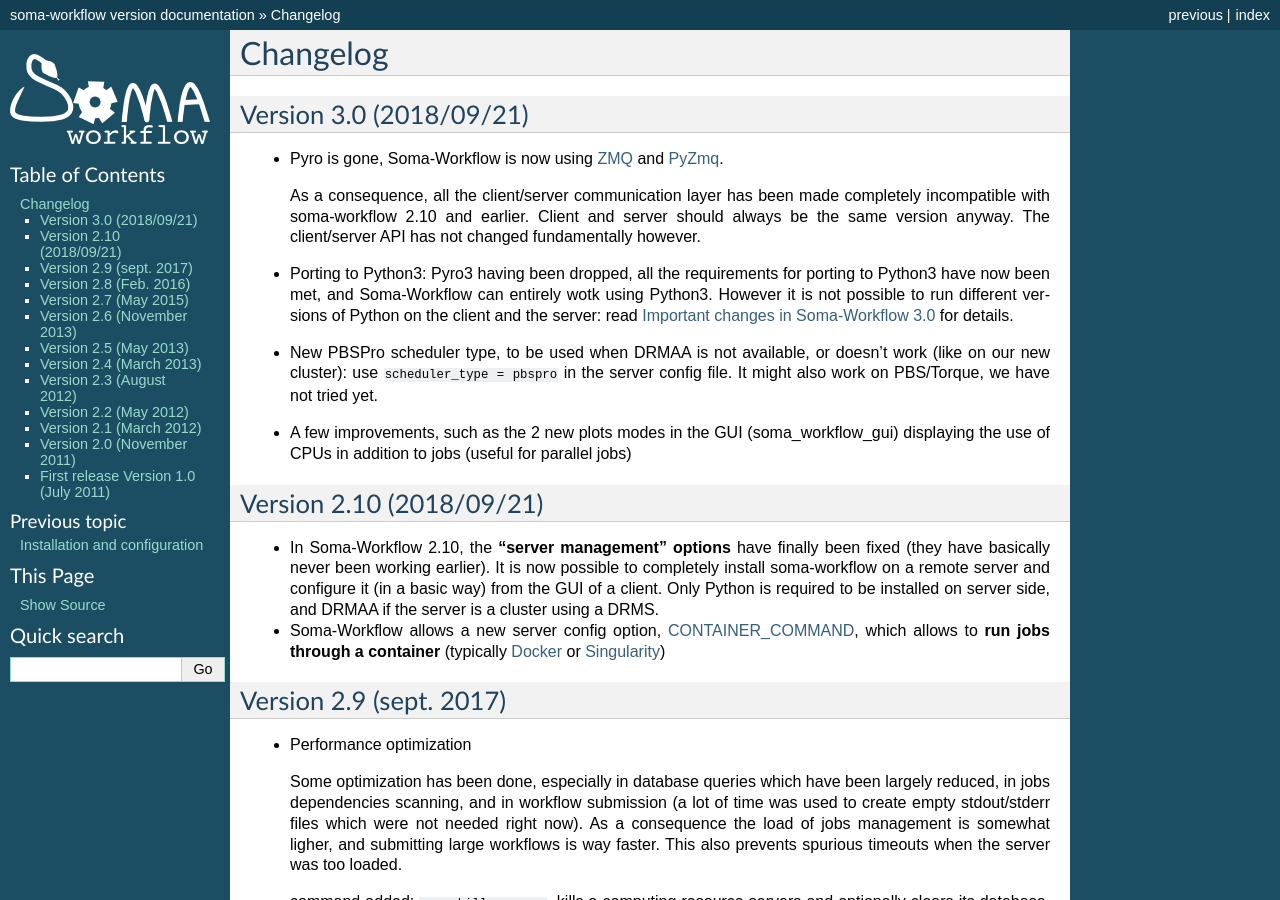
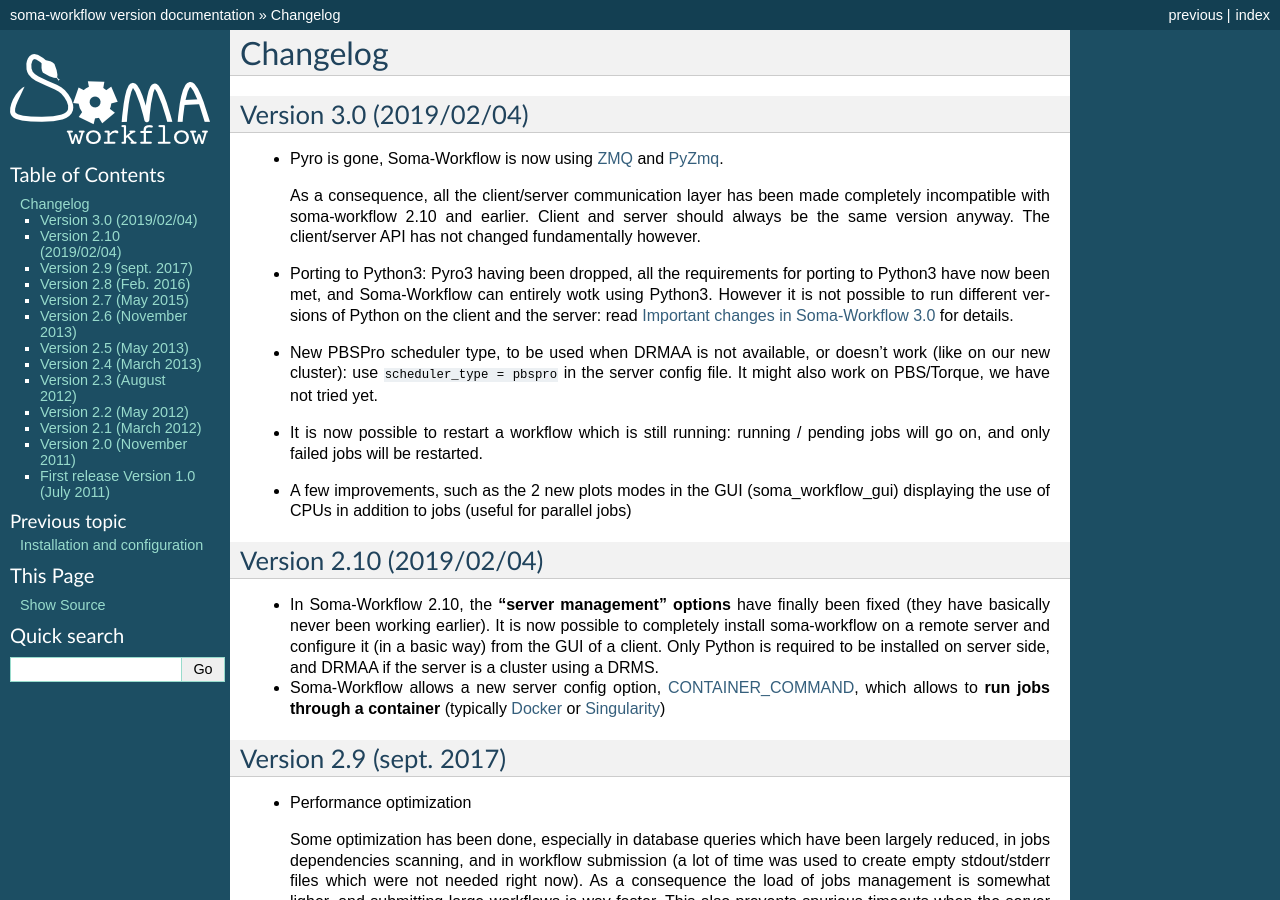
Before and after one commit to populse/soma-workflow, a Sphinx documentation site: the page built from doc/source/changelog.txt, in a window 1280 px wide and 900 px high. Built offline with Sphinx 7.4.7, drawn with Linux system fonts in a browser that asks for light colours; the version number could not be read and is left out.

Commit message:
document new features which were missing in changelogs

```diff
--- a/doc/source/changelog.txt
+++ b/doc/source/changelog.txt
@@ -2,7 +2,7 @@
 Changelog
 =========
 
-Version 3.0 (2018/09/21)
+Version 3.0 (2019/02/04)
 ========================
 
 * Pyro is gone, Soma-Workflow is now using `ZMQ <http://zeromq.org/>`_ and `PyZmq <https://pyzmq.readthedocs.io/en/latest/>`_.
@@ -13,10 +13,12 @@
 
 * New PBSPro scheduler type, to be used when DRMAA is not available, or doesn't work (like on our new cluster): use ``scheduler_type = pbspro`` in the server config file. It might also work on PBS/Torque, we have not tried yet.
 
+* It is now possible to restart a workflow which is still running: running / pending jobs will go on, and only failed jobs will be restarted.
+
 * A few improvements, such as the 2 new plots modes in the GUI (soma_workflow_gui) displaying the use of CPUs in addition to jobs (useful for parallel jobs)
 
 
-Version 2.10 (2018/09/21)
+Version 2.10 (2019/02/04)
 =========================
 
 * In Soma-Workflow 2.10, the **"server management" options** have finally been fixed (they have basically never been working earlier). It is now possible to completely install soma-workflow on a remote server and configure it (in a basic way) from the GUI of a client. Only Python is required to be installed on server side, and DRMAA if the server is a cluster using a DRMS.
--- a/doc/source/index.txt
+++ b/doc/source/index.txt
@@ -170,6 +170,8 @@
 
 * New PBSPro scheduler type, to be used when DRMAA is not available, or doesn't work (like on our new cluster): use ``scheduler_type = pbspro`` in the server config file. It might also work on PBS/Torque, we have not tried yet.
 
+* It is now possible to restart a workflow which is still running: running / pending jobs will go on, and only failed jobs will be restarted.
+
 * A few improvements, such as the 2 new plots modes in the GUI (soma_workflow_gui) displaying the use of CPUs in addition to jobs (useful for parallel jobs)
 
 
```
